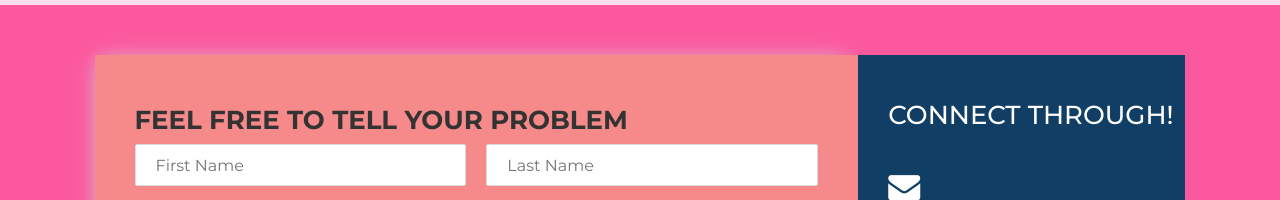
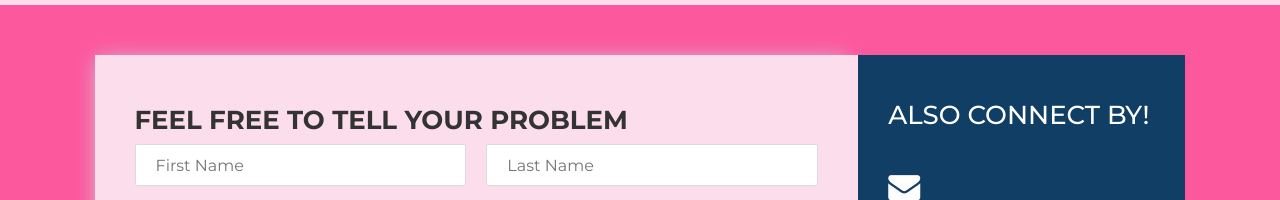
Before and after one commit to YOGENDERSS/contactus, a plain HTML site: page index.html in a window 1280 px wide. Shown: the part 66-266 px from the top of the page. Drawn offline with nearby package versions, Linux system fonts and the light colour scheme.

Commit message:
Update index.html

```diff
--- a/index.html
+++ b/index.html
@@ -41,7 +41,7 @@ body {
 .get_form_inner {
   display: block;
   padding: 50px 40px;
-  background: #F68989;
+  background: #fcddec;
   box-shadow: -4px -2px 20px -7px #cfd5df;
 }
 input[type="text"], input[type="text"], input[type="email"], input[type="tel"] {
@@ -234,7 +234,7 @@ ul {
           </div>
         </div>
         <div class="colmun-30 get_say_form">
-          <h5>CONNECT THROUGH!</h5>
+          <h5>ALSO CONNECT BY!</h5>
           <ul class="get_say_info_sec">
             <li>
               <i class="fa fa-envelope"></i>
```
